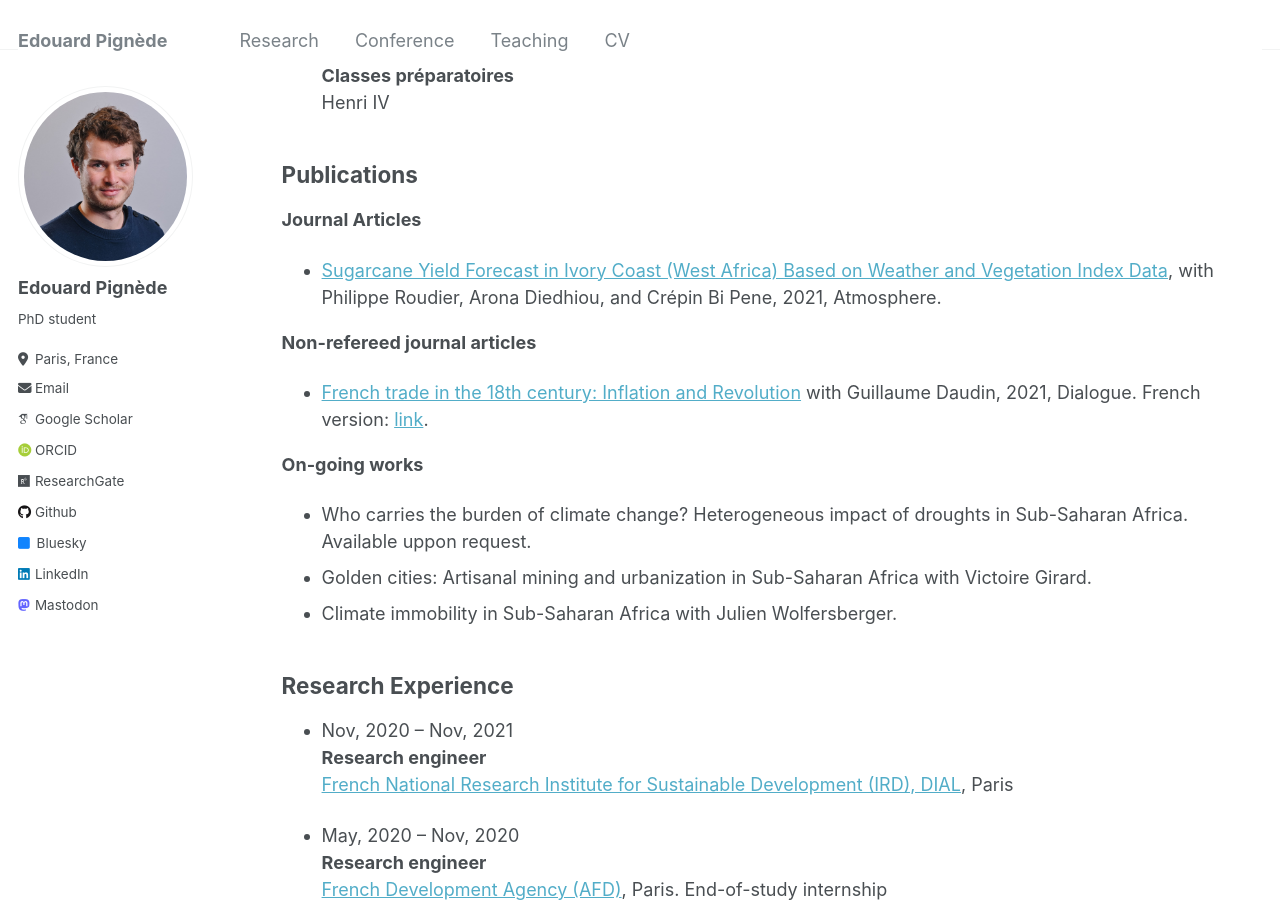
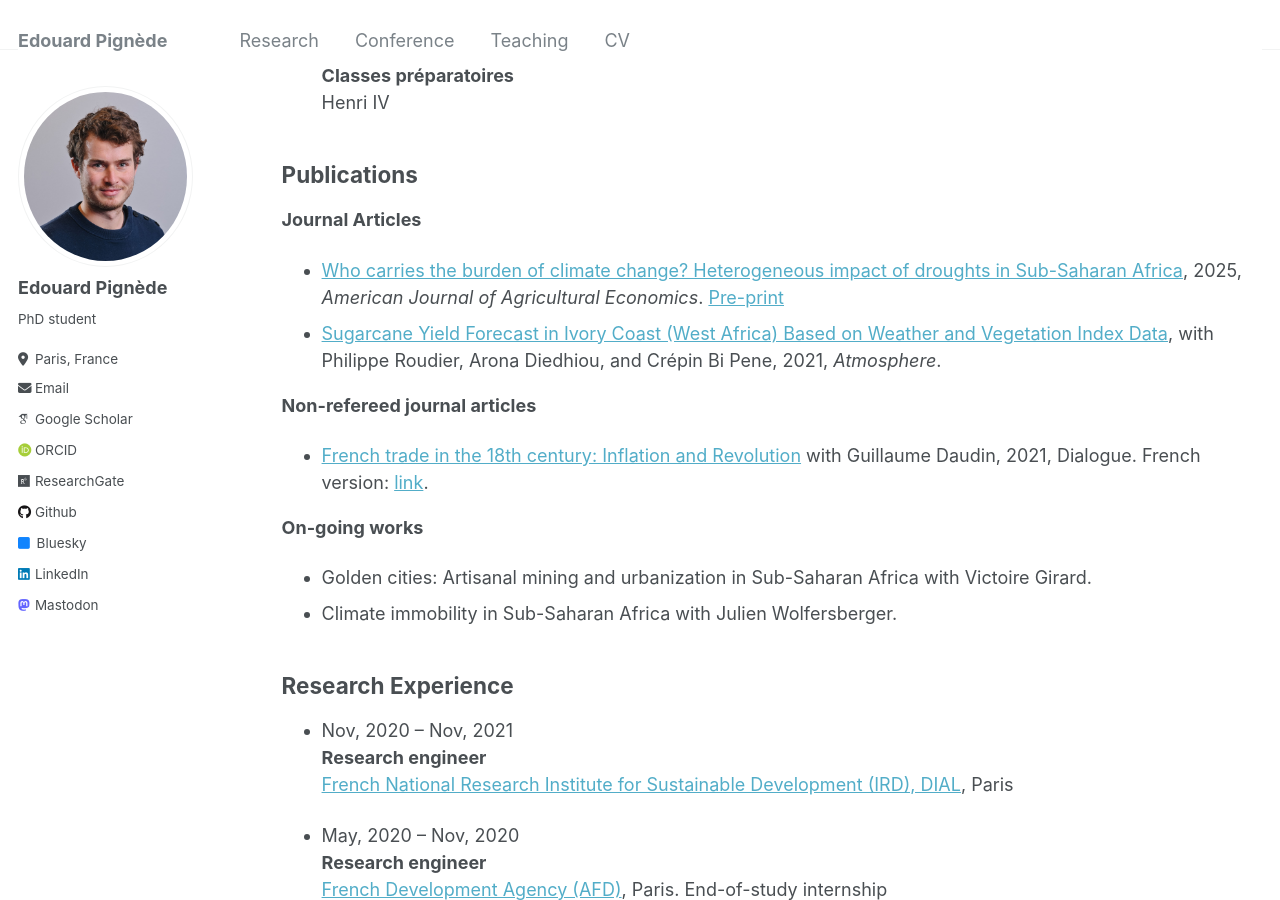
Before and after one commit to edouardpignede/edouardpignede.github.io, a Jekyll site: the page built from _pages/cv.md, in a window 1280 px wide and 900 px high, scrolled down 527 px. Built offline with Jekyll 4.4.1, drawn with Linux system fonts in a browser that asks for light colours; some web fonts are replaced.

Commit message:
Update CV in the text

```diff
--- a/_pages/cv.md
+++ b/_pages/cv.md
@@ -32,16 +32,14 @@ Education
 Publications
 ------
 **Journal Articles**
-
-- [Sugarcane Yield Forecast in Ivory Coast (West Africa) Based on Weather and Vegetation Index Data](https://www.mdpi.com/2073-4433/12/11/1459), with Philippe Roudier, Arona Diedhiou, and Crépin Bi Pene, 2021, Atmosphere.
+- [Who carries the burden of climate change? Heterogeneous impact of droughts in Sub-Saharan Africa](http://doi.org/10.1111/ajae.12507), 2025, *American Journal of Agricultural Economics*. [Pre-print](https://edouardpignede.github.io/files/DroughtIneq_EP.pdf)
+- [Sugarcane Yield Forecast in Ivory Coast (West Africa) Based on Weather and Vegetation Index Data](https://www.mdpi.com/2073-4433/12/11/1459), with Philippe Roudier, Arona Diedhiou, and Crépin Bi Pene, 2021, *Atmosphere*.
 
 **Non-refereed journal articles**
 
 - [French trade in the 18th century: Inflation and Revolution](https://dial.ird.fr/wp-content/uploads/2021/10/Dialogue_Eng_62_def.pdf) with Guillaume Daudin, 2021, Dialogue. French version: [link](https://dial.ird.fr/wp-content/uploads/2021/10/Dialogue-62.pdf).
 
 **On-going works**
-- Who carries the burden of climate change? Heterogeneous impact of droughts in Sub-Saharan Africa.
-Available uppon request.
 - Golden cities: Artisanal mining and urbanization in Sub-Saharan Africa with Victoire Girard.
 - Climate immobility in Sub-Saharan Africa with Julien Wolfersberger.
 
```
